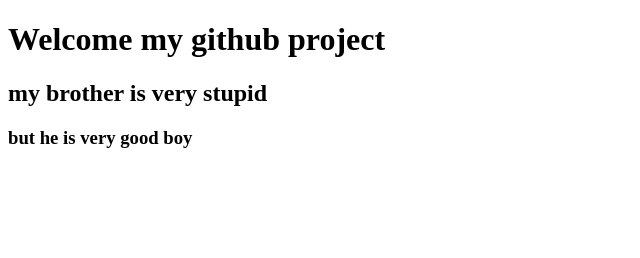
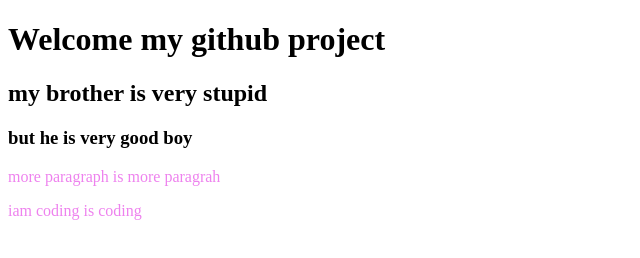
Before and after one commit to shasamia/my-second-repo, a plain HTML site: page index.html in a window 1280 px wide. Shown: the whole page, without its empty margins (0-640 px from the left). Drawn offline with Linux system fonts and the light colour scheme.

Commit message:
styles added

```diff
--- a/index.html
+++ b/index.html
@@ -5,10 +5,13 @@
     <meta http-equiv="X-UA-Compatible" content="IE=edge">
     <meta name="viewport" content="width=device-width, initial-scale=1.0">
     <title>My second github repo</title>
+    <link rel="stylesheet" href="style.css">
 </head>
 <body>
 <h1>Welcome my github project</h1>
 <h2>my brother is very stupid</h2>
 <h3>but he is very good boy</h3>
+<p>more paragraph is more paragrah</p>
+<p>iam coding is coding</p>
 </body>
 </html>
--- /dev/null
+++ b/style.css
@@ -0,0 +1,3 @@
+p{
+    color: violet;
+}
```
